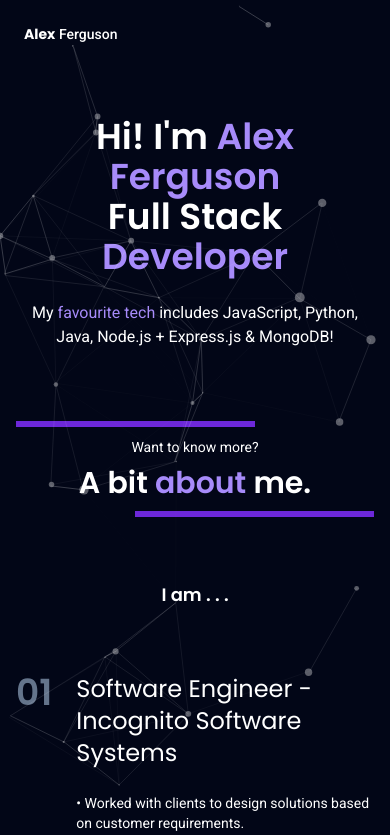
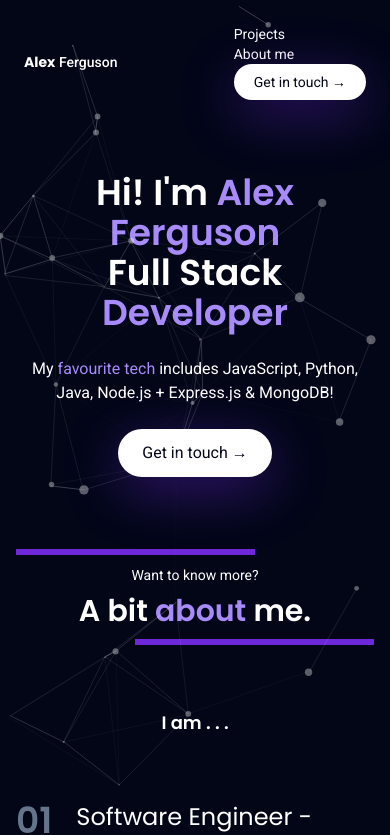
Before and after one commit to FergiFerg/portfolio, a SvelteKit app: page / in a window 390 px wide. Shown: the top 835 px of the page. Built offline with nearby package versions, Linux system fonts and the light colour scheme.

Commit message:
test about

```diff
--- a/src/app.css
+++ b/src/app.css
@@ -14,5 +14,33 @@ h1,
 h2,
 h3,
 .poppins {
-    font-family: 'Poppins',sans-serif;
+    font-family: 'Poppins', sans-serif;
 }
+
+.blueShadow {
+    box-shadow: 0px 14px 55px rgba(109, 40, 217, 0.45);
+}
+
+.specialSpin {
+    animation: spin 5s linear infinite;
+}
+
+@keyframes spin {
+    from {
+        transform: rotate(0deg);
+    }
+
+    to {
+        transform: rotate(360deg);
+    }
+}
+
+.blur-load {
+    background-size: cover;
+    background-position: center;
+}
+
+.img {
+    object-position: center;
+    object-fit: cover;
+}
--- a/src/components/Header.svelte
+++ b/src/components/Header.svelte
@@ -21,7 +21,8 @@
   <h1 class="font-medium">
     <b class="font-bold poppins">Alex</b> <span class="">Ferguson</span>
   </h1>
-  <div class="sm:flex items-center gap-4 hidden">
+  <div class="sm:flex items-center gap-4">
+    <!-- Remove 'hidden' class -->
     {#each tabs as tab, index}
       <a
         href={tab.link}
--- a/src/components/Main.svelte
+++ b/src/components/Main.svelte
@@ -4,26 +4,26 @@
   /**
    * @type {any[]}
    */
-  //   let steps = [
-  //     // {
-  //     //   name: "Smoljames Store",
-  //     //   icon: "fa-solid fa-cart-shopping",
-  //     //   description:
-  //     //     "Smoljames Store is a a merchanising store created with Next.js, Commerce.js & Stripe! Commerce.js is a CMS for managing project and Stripe is used for all transaction handling.",
-  //     // },
-  //     // {
-  //     //   name: "Utlimate Todos",
-  //     //   icon: "fa-solid fa-list-check",
-  //     //   description:
-  //     //     "Test for model robustness with customized test profiles and receive exhaustive reporting on the performance and potential vulnerabilities of your model.",
-  //     // },
-  //     // {
-  //     //   name: "Pokédex",
-  //     //   icon: "fa-solid fa-diagram-project",
-  //     //   description:
-  //     //     "Augment your datasets with our filters and dataset manipulations to ensure your models are trained on the highest quality datasets (coming soon).",
-  //     // },
-  //   ];
+  let steps = [
+    // {
+    //   name: " Store",
+    //   icon: "fa-solid fa-cart-shopping",
+    //   description:
+    //     " Store is a a merchanising store created with Next.js, Commerce.js & Stripe! Commerce.js is a CMS for managing project and Stripe is used for all transaction handling.",
+    // },
+    // {
+    //   name: "Utlimate Todos",
+    //   icon: "fa-solid fa-list-check",
+    //   description:
+    //     "Test for model robustness with customized test profiles and receive exhaustive reporting on the performance and potential vulnerabilities of your model.",
+    // },
+    // {
+    //   name: "Pokdex",
+    //   icon: "fa-solid fa-diagram-project",
+    //   description:
+    //     "Augment your datasets with our filters and dataset manipulations to ensure your models are trained on the highest quality datasets (coming soon).",
+    // },
+  ];
 
   let benefits = [
     {
@@ -67,20 +67,19 @@
         <span class="poppins text-violet-400">Developer</span>
       </h2>
       <p class="text-base sm:text-lg md:text-xl">
-        My <span class="text-violet-400">favourite tech</span> includes
-        JavaScript, Python, Java, Node.js + Express.js & MongoDB!
-        <!-- </p>  TailwindCSS -->
-        <!-- <button
+        My <span class="text-violet-400">favourite tech</span> includes JavaScript,
+        Python, Java, Node.js + Express.js & MongoDB!
+      </p>
+      <button
         class="blueShadow mx-auto lg:mr-auto lg:ml-0 text-base sm:text-lg md:text-xl poppins relative overflow-hidden px-6 py-3 group rounded-full bg-white text-slate-950"
       >
         <div
           class="absolute top-0 right-full w-full h-full bg-violet-400 opacity-20 group-hover:translate-x-full z-0 duration-200"
         />
         <h4 class="relative z-9">
-          <a href="#contact">Get in touch &rarr;</a>
+          <a href="components/Footer.svelte#contact">Get in touch &rarr;</a>
         </h4>
-      </button> -->
-      </p>
+      </button>
     </div>
   </section>
 
```
Also changed, not shown: src/components/Footer.svelte (+1 -15 lines). Lines whose indentation alone changed are shown as unchanged.
